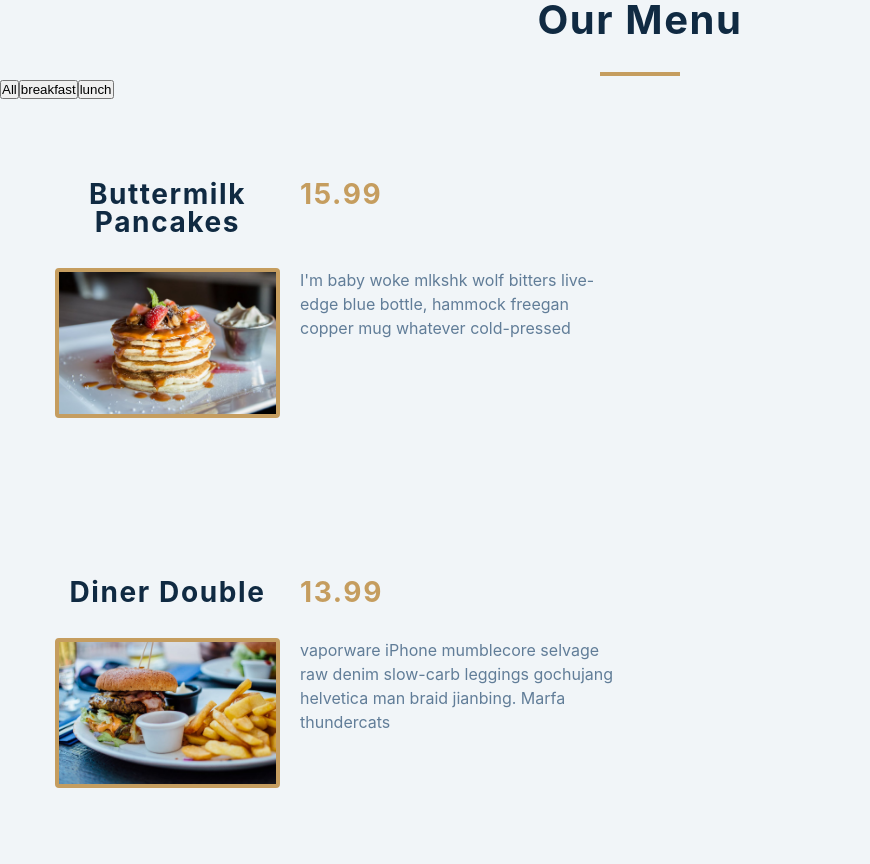
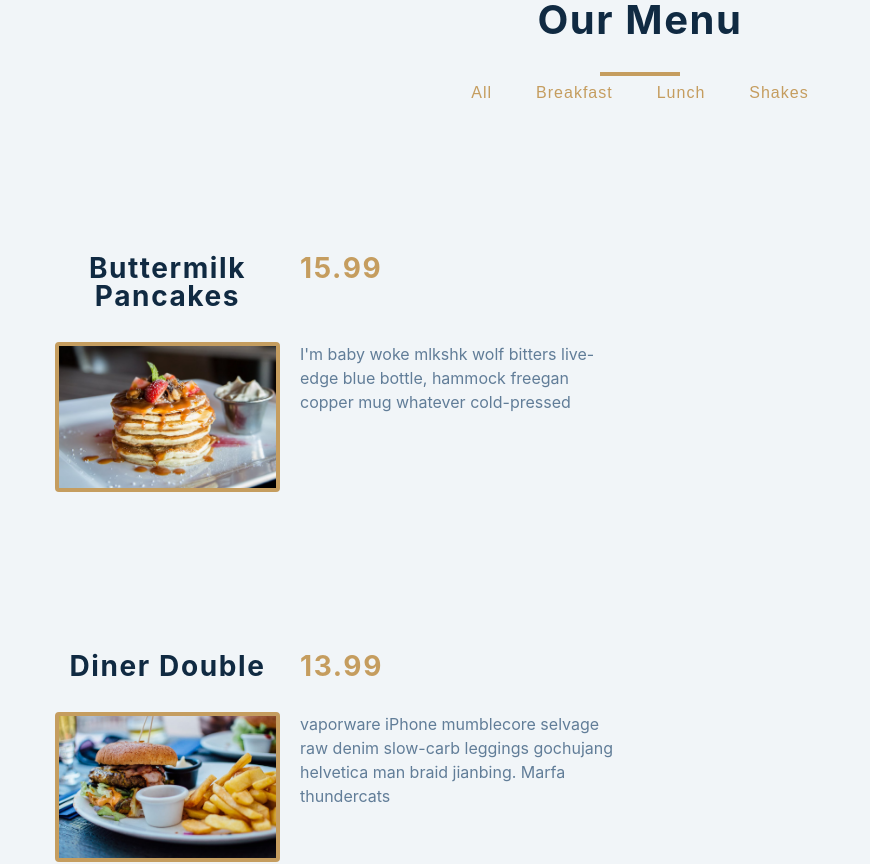
Before and after one commit to AagmanSuri/Menu, a React (Create React App) app: page / in a window 1280 px wide. Shown: the top 864 px of the page, without its empty margins (0-870 px from the left). Built offline with nearby package versions, Linux system fonts and the light colour scheme.

Commit message:
dynamic btn added

```diff
--- a/src/App.js
+++ b/src/App.js
@@ -1,12 +1,13 @@
-import React, { useState } from "react";
+import React, { useState, useEffect } from "react";
 import Menu from "./Menu";
 import Categories from "./Categories";
 import items from "./data";
 
 function App() {
   const [menuItems, setMenuItems] = useState(items);
-
+  const [categoryList, setCategoryList] = useState([]);
   const filteredList = (category) => {
+    console.log(category);
     if (category === "all") {
       setMenuItems(items);
       return;
@@ -16,12 +17,24 @@ function App() {
     });
     setMenuItems(newList);
   };
+  const catList = [
+    ...new Set(
+      items.map((item) => {
+        return item.category;
+      })
+    ),
+  ];
+
+  useEffect(() => {
+    setCategoryList(catList);
+    // eslint-disable-next-line
+  }, []);
 
   return (
     <main>
       <h2 className="title">Our Menu</h2>
       <div className="underline"></div>
-      <Categories filteredList={filteredList} />
+      <Categories categoryList={categoryList} filteredList={filteredList} />
       {menuItems.map((menu) => {
         return <Menu key={menu.id} {...menu} />;
       })}
--- a/src/Categories.js
+++ b/src/Categories.js
@@ -1,11 +1,21 @@
 import React from "react";
 
-const Categories = ({ filteredList }) => {
+const Categories = ({ filteredList, categoryList }) => {
   return (
-    <main>
-      <button onClick={() => filteredList("all")}>All</button>
-      <button onClick={() => filteredList("breakfast")}>breakfast</button>
-      <button onClick={() => filteredList("lunch")}>lunch</button>
+    <main className="btn-container">
+      <button className="filter-btn" onClick={() => filteredList("all")}>
+        All
+      </button>
+      {categoryList.map((category, index) => {
+        return (
+          <button
+            className="filter-btn"
+            onClick={() => filteredList(`${category}`)}
+          >
+            {category}
+          </button>
+        );
+      })}
     </main>
   );
 };
```
Also changed, not shown: src/data.js (+27 -27 lines).
